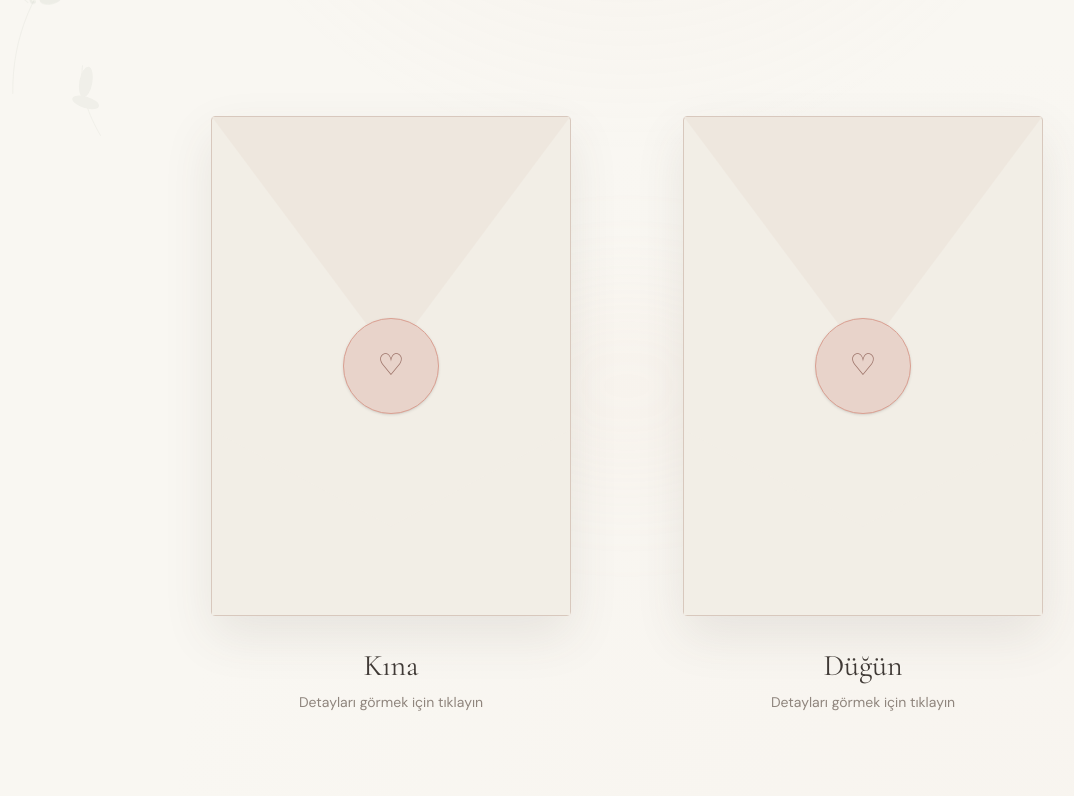
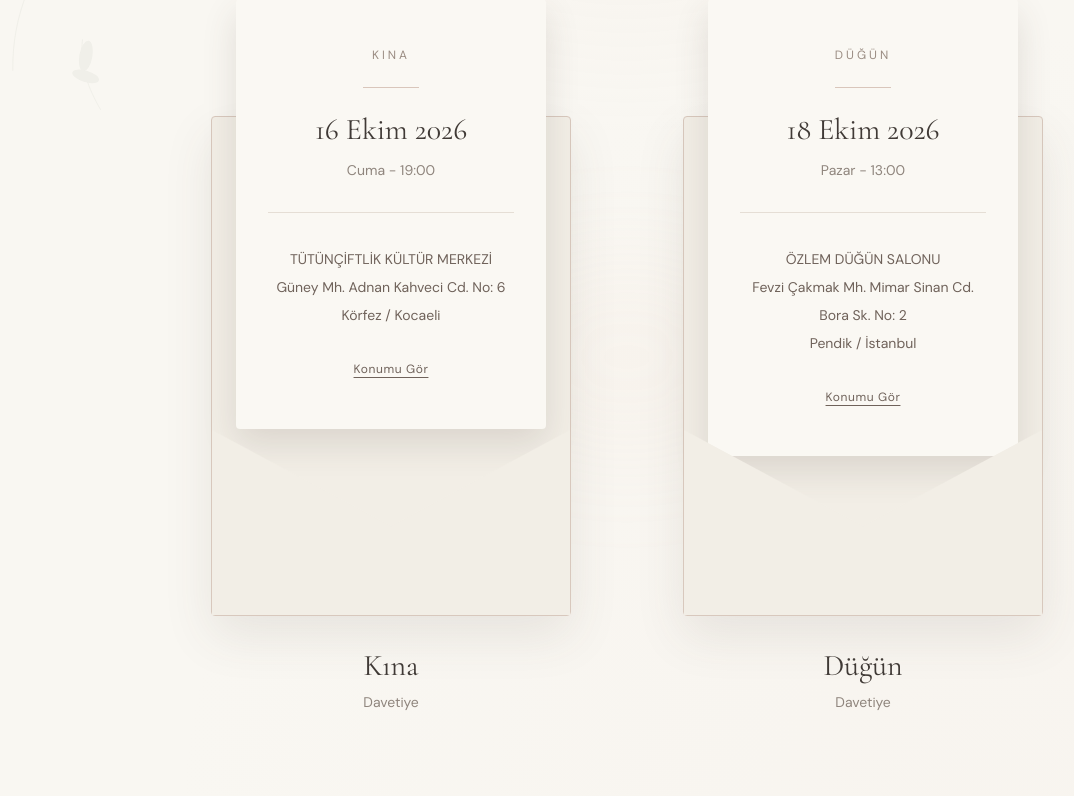
Before and after one commit to Batuhan-bk/tugba-murat, a Next.js app: page / in a window 1280 px wide. Shown: the part 1784-2580 px from the top of the page, without its empty margins (13-1087 px from the left). Built offline with nearby package versions, Linux system fonts and the light colour scheme; no server answers; the database is empty.

Commit message:
Davetiye düzenleme

```diff
--- a/components/EventEnvelope.tsx
+++ b/components/EventEnvelope.tsx
@@ -1,6 +1,5 @@
 "use client";
 
-import { useState } from "react";
 import { motion } from "motion/react";
 
 type EventEnvelopeProps = {
@@ -16,123 +15,90 @@ export default function EventEnvelope({
   time,
   location,
 }: EventEnvelopeProps) {
-  const [isOpen, setIsOpen] = useState(false);
-
-  // Adresi Google Maps yol tarifi linkine çevirir
   const mapsUrl = `https://www.google.com/maps/dir/?api=1&destination=${encodeURIComponent(
     location.replace(/\n/g, " ")
   )}`;
 
   return (
-    <div className="flex flex-col items-center">
-
-      {/* ZARF */}
+    <motion.div
+      className="flex flex-col items-center"
+      initial="closed"
+      whileInView="open"
+      viewport={{
+        once: true,
+        amount: 0.45,
+      }}
+    >
       <div
         className="relative h-[500px] w-[360px]"
         style={{ perspective: "1200px" }}
       >
-
-        {/* Zarfın ana gövdesi */}
         <div className="absolute inset-0 rounded-sm border border-[#d8c8bd] bg-[#f2eee6] shadow-[0_20px_50px_rgba(80,65,55,0.10)]">
 
-          {/* =========================================
-              İÇ DAVETİYE KARTI
-          ========================================= */}
+          {/* Davetiyenin iç kartı */}
           <motion.div
-            initial={{
-              y: 30,
-              opacity: 0,
-            }}
-            animate={{
-              y: isOpen ? -150 : 30,
-              opacity: isOpen ? 1 : 0,
+            variants={{
+              closed: {
+                y: 30,
+                opacity: 0,
+              },
+              open: {
+                y: -150,
+                opacity: 1,
+              },
             }}
             transition={{
-              duration: 0.8,
-              delay: isOpen ? 0.35 : 0,
+              duration: 0.9,
+              delay: 0.35,
               ease: [0.22, 1, 0.36, 1],
             }}
-            className="
-              absolute
-              left-1/2
-              top-8
-              z-10
-              w-[310px]
-              min-h-[430px]
-              -translate-x-1/2
-              rounded-sm
-              bg-[#faf8f3]
-              px-8
-              py-12
-              text-center
-              shadow-[0_15px_35px_rgba(80,65,55,0.14)]
-            "
+            className="absolute left-1/2 top-8 z-10 w-[310px] min-h-[430px] -translate-x-1/2 rounded-sm bg-[#faf8f3] px-8 py-12 text-center shadow-[0_15px_35px_rgba(80,65,55,0.14)]"
           >
-
-            {/* Başlık */}
             <p className="text-xs uppercase tracking-[0.25em] text-[#9a8c82]">
               {title}
             </p>
 
             <div className="mx-auto my-6 h-px w-14 bg-[#d9c6bb]" />
 
-            {/* Tarih */}
             <p className="font-serif text-3xl text-[#403a36]">
               {date}
             </p>
 
-            {/* Information */}
             <p className="mt-3 text-sm text-[#8f857d]">
               {time}
             </p>
 
             <div className="my-8 h-px bg-[#e5ded5]" />
 
-            {/* Mekan */}
-           <p className="whitespace-pre-line text-sm leading-7 text-[#6f625a]">
-  {location}
-</p>
+            <p className="whitespace-pre-line text-sm leading-7 text-[#6f625a]">
+              {location}
+            </p>
 
-            {/* Konum */}
             <a
               href={mapsUrl}
               target="_blank"
               rel="noopener noreferrer"
-              onClick={(event) => {
-                event.stopPropagation();
-              }}
-              className="
-                mt-8
-                inline-block
-                text-xs
-                tracking-wider
-                text-[#6f625a]
-                underline
-                underline-offset-4
-                transition-all
-                duration-300
-                hover:-translate-y-0.5
-                hover:opacity-60
-              "
+              className="mt-8 inline-block text-xs tracking-wider text-[#6f625a] underline underline-offset-4 transition-all duration-300 hover:-translate-y-0.5 hover:opacity-60"
             >
               Konumu Gör
             </a>
-
           </motion.div>
 
-
-          {/* =========================================
-              ÜST ZARF KAPAĞI
-          ========================================= */}
+          {/* Üst kapak */}
           <motion.div
-            className="
-              absolute
-              inset-x-0
-              top-0
-              z-30
-              h-[240px]
-              origin-top
-            "
+            variants={{
+              closed: {
+                rotateX: 0,
+              },
+              open: {
+                rotateX: 180,
+              },
+            }}
+            transition={{
+              duration: 0.9,
+              ease: [0.22, 1, 0.36, 1],
+            }}
+            className="absolute inset-x-0 top-0 z-30 h-[240px] origin-top"
             style={{
               transformStyle: "preserve-3d",
               clipPath: "polygon(0 0, 100% 0, 50% 100%)",
@@ -140,152 +106,71 @@ export default function EventEnvelope({
               borderBottom: "1px solid #d8c8bd",
               backfaceVisibility: "hidden",
             }}
-            animate={{
-              rotateX: isOpen ? 180 : 0,
-            }}
-            transition={{
-              duration: 0.9,
-              ease: [0.22, 1, 0.36, 1],
-            }}
           />
 
-
-          {/* =========================================
-              ALT / ÖN ZARF KAPAĞI
-          ========================================= */}
+          {/* Alt kapak */}
           <div
-            className="
-              absolute
-              inset-x-0
-              bottom-0
-              z-20
-              h-[185px]
-              bg-[#f2eee6]
-            "
+            className="absolute inset-x-0 bottom-0 z-20 h-[185px] bg-[#f2eee6]"
             style={{
               clipPath:
                 "polygon(0 0, 50% 52%, 100% 0, 100% 100%, 0 100%)",
             }}
           />
 
-
-          {/* =========================================
-              KURDELE
-          ========================================= */}
-          <motion.button
-            type="button"
-            aria-label={`${title} davetiyesini aç`}
-            onClick={() => setIsOpen(true)}
-            className="
-              absolute
-              left-1/2
-              top-1/2
-              z-40
-              -translate-x-1/2
-              -translate-y-1/2
-              cursor-pointer
-            "
-            animate={{
-              scale: isOpen ? 0.7 : 1,
-              opacity: isOpen ? 0 : 1,
-              y: isOpen ? 20 : 0,
+          {/* Kalp artık buton değil, dekoratif mühür */}
+          <motion.div
+            variants={{
+              closed: {
+                scale: 1,
+                opacity: 1,
+              },
+              open: {
+                scale: 0.7,
+                opacity: 0,
+                y: 20,
+              },
             }}
             transition={{
               duration: 0.35,
+              delay: 0.15,
             }}
-            style={{
-              pointerEvents: isOpen ? "none" : "auto",
-            }}
+            className="absolute left-1/2 top-1/2 z-40 -translate-x-1/2 -translate-y-1/2"
           >
-            <div
-              className="
-                relative
-                flex
-                h-24
-                w-24
-                items-center
-                justify-center
-                rounded-full
-                border
-                border-[#d99f91]
-                bg-[#e8d3ca]
-                shadow-sm
-                transition-transform
-                hover:scale-105
-              "
-            >
+            <div className="relative flex h-24 w-24 items-center justify-center rounded-full border border-[#d99f91] bg-[#e8d3ca] shadow-sm">
               <span className="font-serif text-3xl text-[#9a7066]">
                 ♡
               </span>
             </div>
-          </motion.button>
-
+          </motion.div>
         </div>
       </div>
 
-
-      {/* =========================================
-          ZARFIN ALTINDAKİ BİLGİLER
-      ========================================= */}
-      <div className="mt-8 text-center">
-
+      {/* Davetiye başlığı */}
+      <motion.div
+        variants={{
+          closed: {
+            opacity: 0.5,
+            y: 5,
+          },
+          open: {
+            opacity: 1,
+            y: 0,
+          },
+        }}
+        transition={{
+          duration: 0.6,
+          delay: 0.6,
+        }}
+        className="mt-8 text-center"
+      >
         <p className="font-serif text-3xl text-[#403a36]">
           {title}
         </p>
 
         <p className="mt-2 text-sm text-[#8f857d]">
-          {isOpen
-            ? "Davetiye açık"
-            : "Detayları görmek için tıklayın"}
+          Davetiye
         </p>
-
-
-        {/* =========================================
-            KAPAT BUTONU
-        ========================================= */}
-        <motion.button
-          type="button"
-          onClick={() => setIsOpen(false)}
-          initial={{
-            opacity: 0,
-            y: -5,
-          }}
-          animate={{
-            opacity: isOpen ? 1 : 0,
-            y: isOpen ? 0 : -5,
-          }}
-          transition={{
-            duration: 0.3,
-          }}
-          className="
-            mt-5
-            inline-flex
-            items-center
-            gap-2
-            rounded-full
-            border
-            border-[#d8c8bd]
-            px-5
-            py-2
-            text-xs
-            tracking-[0.12em]
-            text-[#6f625a]
-            transition-colors
-            hover:bg-[#eee7de]
-          "
-          style={{
-            pointerEvents: isOpen ? "auto" : "none",
-          }}
-        >
-          <span className="text-base leading-none">
-            ×
-          </span>
-
-          Kapat
-        </motion.button>
-
-      </div>
-
-    </div>
+      </motion.div>
+    </motion.div>
   );
 }
```
